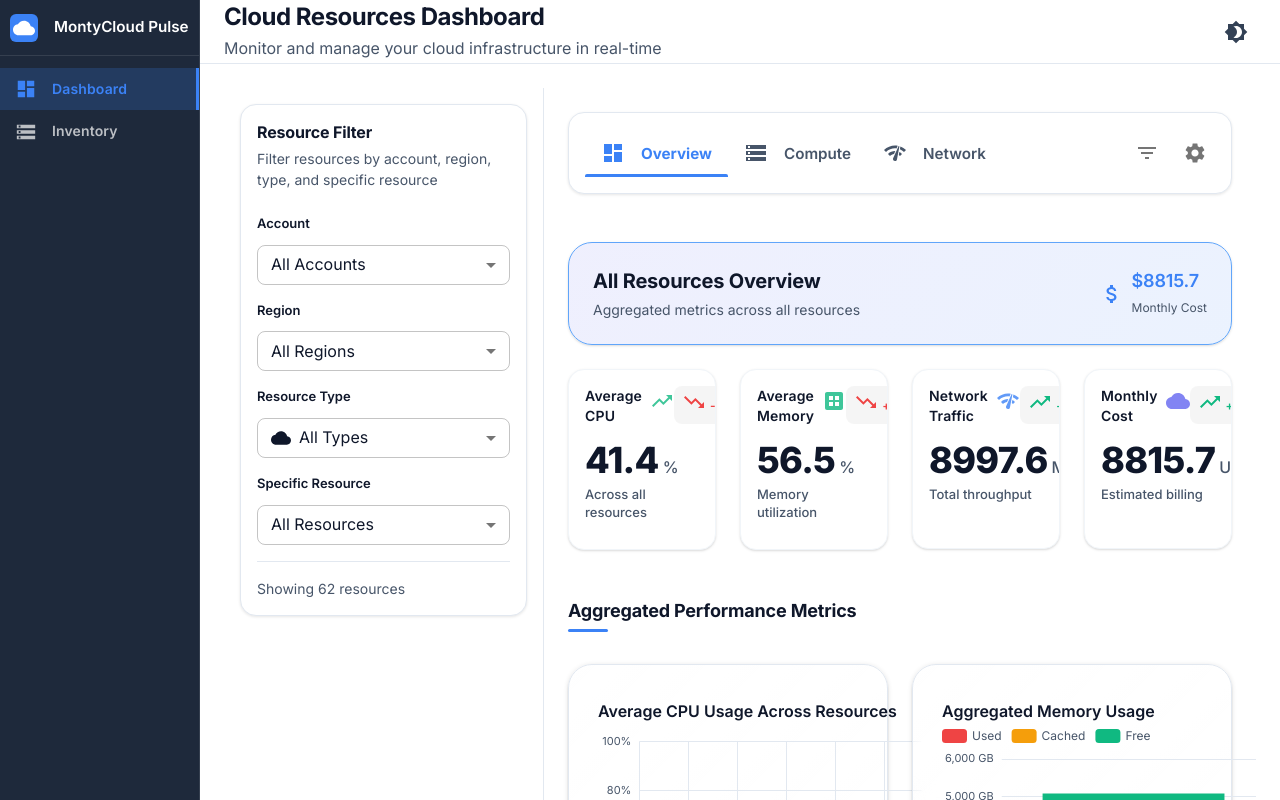
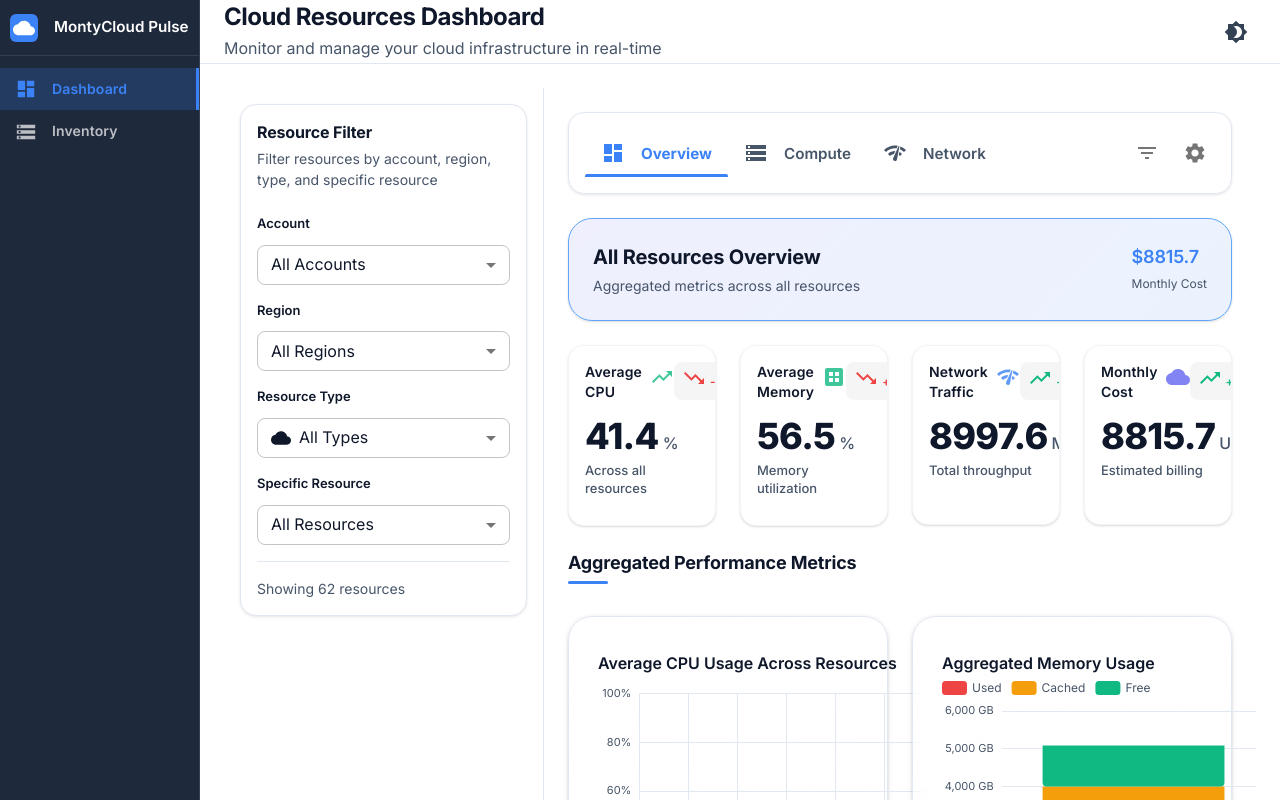
Before and after one commit to vka007/montyCloudPulse, a React (Vite) app: page /dashboard in a window 1280 px wide. Built offline with nearby package versions, Linux system fonts and the light colour scheme.

Commit message:
alignment fixes

```diff
--- a/src/components/composite/DynamicMetrics/DynamicMetrics.styles.ts
+++ b/src/components/composite/DynamicMetrics/DynamicMetrics.styles.ts
@@ -2,7 +2,7 @@ export const dynamicMetricsStyles = {
   container: {
     display: 'flex',
     flexDirection: 'column',
-    gap: 3,
+    gap: 3, // Consistent 24px spacing between all sections
   },
   emptyState: {
     display: 'flex',
--- a/src/components/composite/DynamicMetrics/DynamicMetrics.tsx
+++ b/src/components/composite/DynamicMetrics/DynamicMetrics.tsx
@@ -82,7 +82,6 @@ export const DynamicMetrics: React.FC<DynamicMetricsProps> = ({
 
           <Box sx={dynamicMetricsStyles.costSummary}>
             <Box sx={dynamicMetricsStyles.costItem}>
-              <AttachMoney color="primary" />
               <Box>
                 <Typography variant="h6" color="primary.main">
                   ${aggregatedMetrics.totalCost.toFixed(1)}
@@ -106,7 +105,7 @@ export const DynamicMetrics: React.FC<DynamicMetricsProps> = ({
       </Paper>
 
       {/* Key Metrics Cards */}
-      <Grid container spacing={3} sx={{ mb: 3 }}>
+      <Grid container spacing={3}>
         <Grid item xs={12} sm={6} md={3}>
           <MetricCard
             data={{
--- a/src/components/composite/ResponsiveDashboard/ResponsiveDashboard.styles.ts
+++ b/src/components/composite/ResponsiveDashboard/ResponsiveDashboard.styles.ts
@@ -20,6 +20,7 @@ export const responsiveDashboardStyles = {
     flexDirection: 'column',
     overflowY: 'auto',
     p: 3,
+    gap: 3, // Consistent spacing between all sections
   },
   container: {
     py: 3,
@@ -38,7 +39,6 @@ export const responsiveDashboardStyles = {
     display: 'flex',
     alignItems: 'center',
     justifyContent: 'space-between',
-    mb: 3,
     p: 2,
     backgroundColor: 'background.paper',
     borderRadius: 2,
--- a/src/components/composite/ResponsiveDashboard/ResponsiveDashboard.tsx
+++ b/src/components/composite/ResponsiveDashboard/ResponsiveDashboard.tsx
@@ -59,7 +59,7 @@ function TabPanel(props: TabPanelProps) {
       aria-labelledby={`dashboard-tab-${index}`}
       {...other}
     >
-      {value === index && <Box sx={{ py: 3 }}>{children}</Box>}
+      {value === index && <Box>{children}</Box>}
     </div>
   );
 }
```
